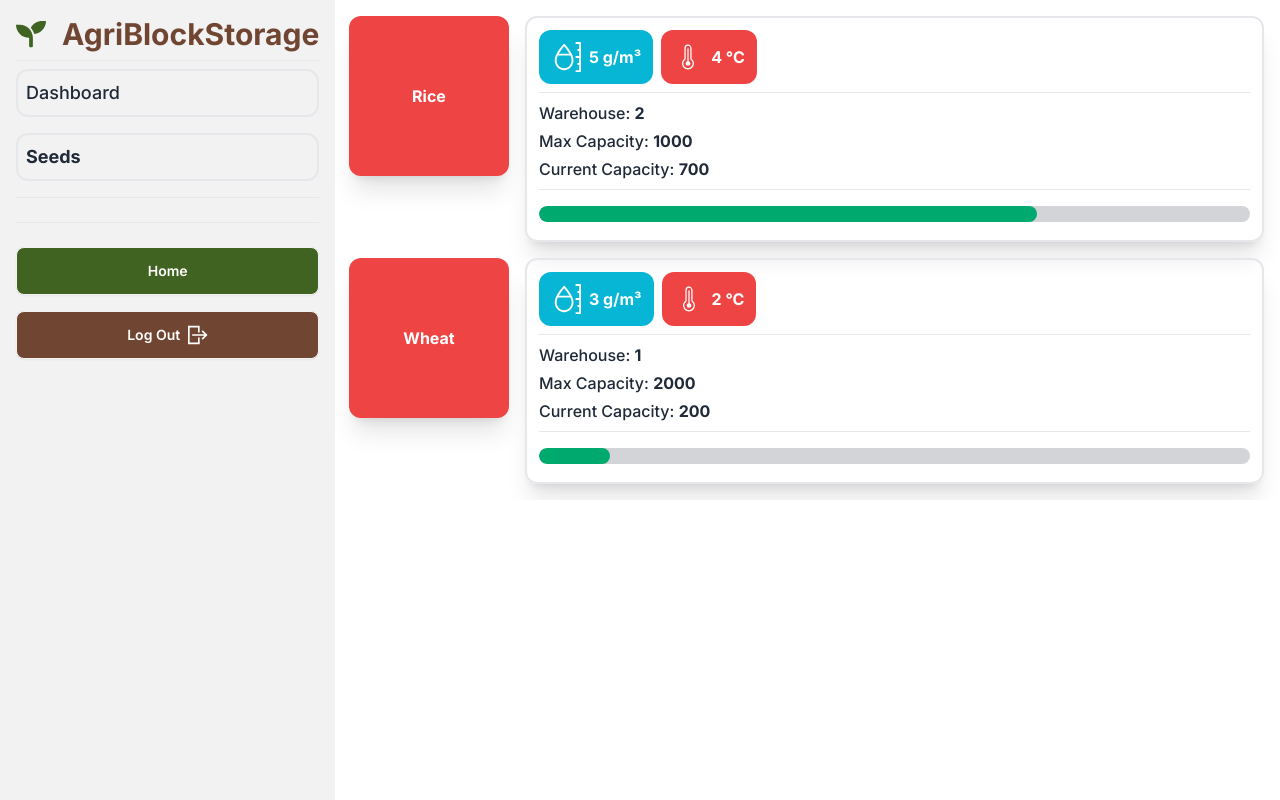
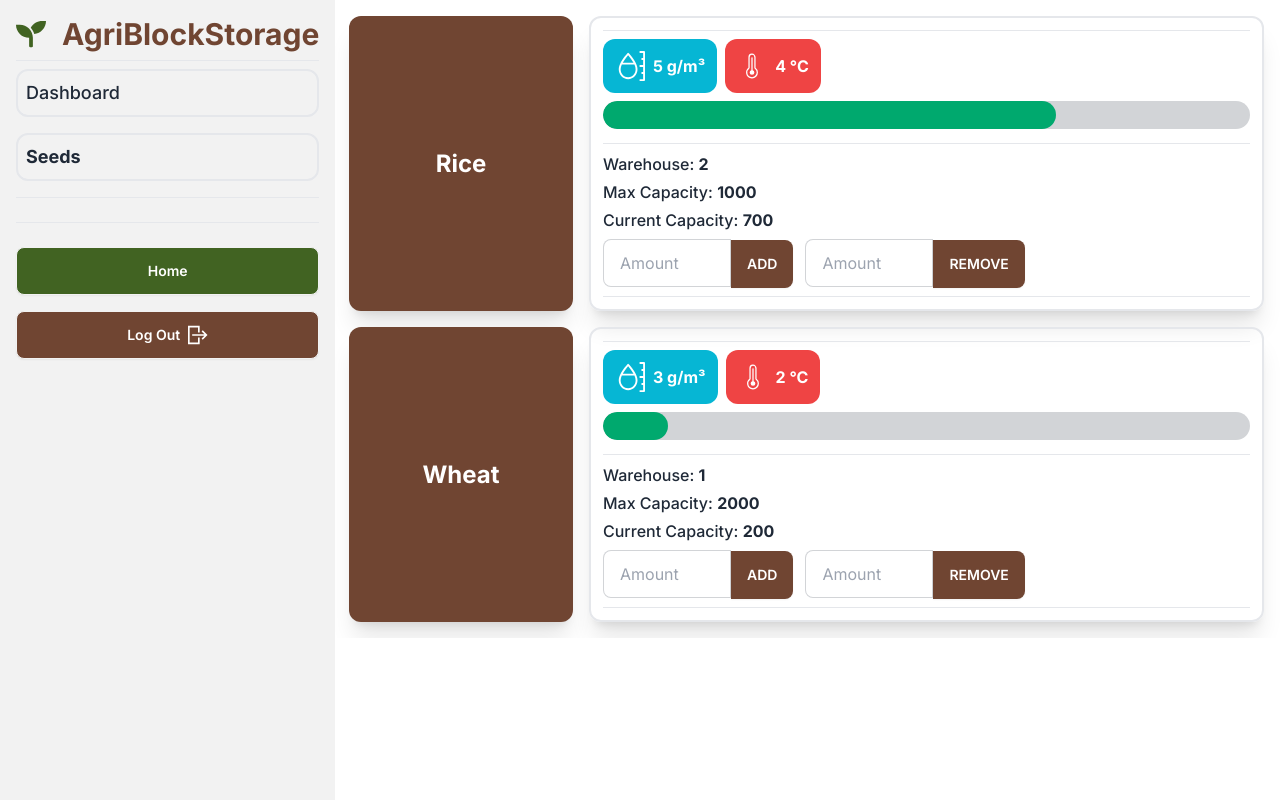
Before and after one commit to ShakeefAhmedRakin/AgriBlockStorage, a React (Vite) app: page /seeds in a window 1280 px wide. Built offline with nearby package versions, Linux system fonts and the light colour scheme.

Commit message:
Added seed increase/decrease functionality.

```diff
--- a/package.json
+++ b/package.json
@@ -16,6 +16,7 @@
     "react-dom": "^18.2.0",
     "react-icons": "^5.0.1",
     "react-router-dom": "^6.22.1",
+    "sonner": "^1.4.1",
     "sort-by": "^1.2.0"
   },
   "devDependencies": {
--- a/src/Root.jsx
+++ b/src/Root.jsx
@@ -4,6 +4,8 @@ import { TbLayoutSidebarLeftCollapseFilled } from "react-icons/tb";
 import { TbLayoutSidebarLeftExpandFilled } from "react-icons/tb";
 import { GrLogout } from "react-icons/gr";
 import "./Root.css";
+import { useState } from "react";
+import { Toaster } from "sonner";
 
 const Root = () => {
   const closeSidebar = () => {
@@ -13,9 +15,31 @@ const Root = () => {
     }
   };
 
+  const [seedInv, setSeedInv] = useState([
+    {
+      id: 1,
+      name: "Rice",
+      temperature: 4,
+      moisture: 5,
+      volume: 700,
+      capacity: 1000,
+      warehouse: 2,
+    },
+    {
+      id: 2,
+      name: "Wheat",
+      temperature: 2,
+      moisture: 3,
+      volume: 200,
+      capacity: 2000,
+      warehouse: 1,
+    },
+  ]);
+
   return (
     <>
       <>
+        <Toaster position="bottom-right" richColors />
         <div className="drawer md:drawer-open h-full">
           <input id="my-drawer-2" type="checkbox" className="drawer-toggle" />
           <div className="drawer-content overflow-x-auto">
@@ -28,7 +52,7 @@ const Root = () => {
             </label>
             <div className="p-2 md:p-4 md:h-full ml-0 md:ml-[333px]">
               <hr className="mt-[54px] block md:hidden" />
-              <Outlet></Outlet>
+              <Outlet context={[seedInv, setSeedInv]}></Outlet>
             </div>
           </div>
           <div className="drawer-side h-full z-50">
--- a/src/components/Seeds.jsx
+++ b/src/components/Seeds.jsx
@@ -1,45 +1,73 @@
+import { useEffect, useState } from "react";
 import { BsMoisture } from "react-icons/bs";
 import { CiTempHigh } from "react-icons/ci";
+import { useOutletContext } from "react-router-dom";
+import { toast } from "sonner";
 
 const Seeds = () => {
-  let seedsItems = [
-    {
-      id: 1,
-      name: "Rice",
-      temperature: 4,
-      moisture: 5,
-      volume: 700,
-      capacity: 1000,
-      warehouse: 2,
-    },
-    {
-      id: 2,
-      name: "Wheat",
-      temperature: 2,
-      moisture: 3,
-      volume: 200,
-      capacity: 2000,
-      warehouse: 1,
-    },
-  ];
+  const [seedInv, setSeedInv] = useOutletContext();
 
-  const calcFullness = (vol, cap) => {
-    return (parseInt(vol / cap) * 100).toString();
+  const increase = (id, amount) => {
+    const item = seedInv.find((item) => item.id === id);
+
+    const updatedVolume = item.volume + amount;
+    if (updatedVolume > item.capacity) {
+      toast.error("Capacity limit reached");
+      return;
+    }
+
+    const updatedSeedInv = seedInv.map((item) =>
+      item.id === id ? { ...item, volume: updatedVolume } : item
+    );
+    setSeedInv(updatedSeedInv);
   };
 
-  let history = [];
-  console.log(parseInt((700 / 1500) * 100));
+  const onIncreaseSubmit = (e, id) => {
+    e.preventDefault();
+    const amount = parseInt(e.target.elements.amount.value);
+
+    if (!isNaN(amount) && amount > 0) {
+      increase(id, amount);
+      e.target.elements.amount.value = "";
+    }
+  };
+
+  const decrease = (id, amount) => {
+    const item = seedInv.find((item) => item.id === id);
+
+    const updatedVolume = item.volume - amount;
+    if (updatedVolume < 0) {
+      toast.error("Volume cannot be less than zero");
+      return;
+    }
+
+    const updatedSeedInv = seedInv.map((item) =>
+      item.id === id ? { ...item, volume: updatedVolume } : item
+    );
+    setSeedInv(updatedSeedInv);
+  };
+
+  const onDecreaseSubmit = (e, id) => {
+    e.preventDefault();
+    const amount = parseInt(e.target.elements.amount.value);
+    if (!isNaN(amount) && amount > 0) {
+      decrease(id, amount);
+      e.target.elements.amount.value = "";
+    }
+  };
+
   return (
     <>
       {/* CONTAINER */}
       <div className="space-y-4">
-        {/* DATAS */}
-        {seedsItems.map((item) => (
+        {/* DATA */}
+        {seedInv.map((item) => (
           <div className="flex gap-4" key={item.id}>
-            <div className=" bg-red-500 text-white font-bold flex items-center justify-center h-40 aspect-square shadow-xl rounded-xl">
+            <div className=" bg-secondary text-white font-bold text-2xl flex items-center justify-center w-56 shadow-xl rounded-xl">
               {item.name}
             </div>
             <div className="flex-1 border-2 rounded-xl shadow-xl p-3">
+              <hr className="mb-2" />
               {/* SENSOR DATA */}
               <div className="flex items-center gap-2">
                 <div className="bg-cyan-500 text-white font-bold p-3 flex items-center gap-2 rounded-xl">
@@ -51,9 +79,15 @@ const Seeds = () => {
                   <span>{item.temperature} °C</span>
                 </div>
               </div>
+              {/* BAR/CAPACITY */}
+              <progress
+                className="progress h-7 mt-2 progress-success w-[100%]"
+                value={item.volume}
+                max={item.capacity}
+              ></progress>
               <hr className="my-2" />
               {/* INFORMATION */}
-              <div className="">
+              <div>
                 <h1 className="my-1 font-medium">
                   Warehouse: <span className="font-bold">{item.warehouse}</span>
                 </h1>
@@ -65,14 +99,34 @@ const Seeds = () => {
                   Current Capacity:{" "}
                   <span className="font-bold">{item.volume}</span>
                 </h1>
+                <div className="flex items-center gap-3">
+                  <form onSubmit={(e) => onIncreaseSubmit(e, item.id)}>
+                    <input
+                      type="number"
+                      className="input input-bordered rounded-r-none w-32"
+                      placeholder="Amount"
+                      required
+                      name="amount"
+                    />
+                    <button className="btn text-white bg-secondary hover:bg-secondary border-none uppercase mt-1 rounded-l-none">
+                      Add
+                    </button>
+                  </form>
+                  <form onSubmit={(e) => onDecreaseSubmit(e, item.id)}>
+                    <input
+                      type="number"
+                      className="input input-bordered rounded-r-none w-32"
+                      placeholder="Amount"
+                      required
+                      name="amount"
+                    />
+                    <button className="btn text-white bg-secondary hover:bg-secondary border-none uppercase mt-1 rounded-l-none">
+                      Remove
+                    </button>
+                  </form>
+                </div>
               </div>
-              <hr className="my-2" />
-              {/* BAR/CAPACITY */}
-              <progress
-                className="progress h-4 mt-2 progress-success w-[100%]"
-                value={item.volume}
-                max={item.capacity}
-              ></progress>
+              <hr className="mt-2" />
             </div>
           </div>
         ))}
```
Also changed, not shown: 1 other file (tests, documents, lock files or other folders).
